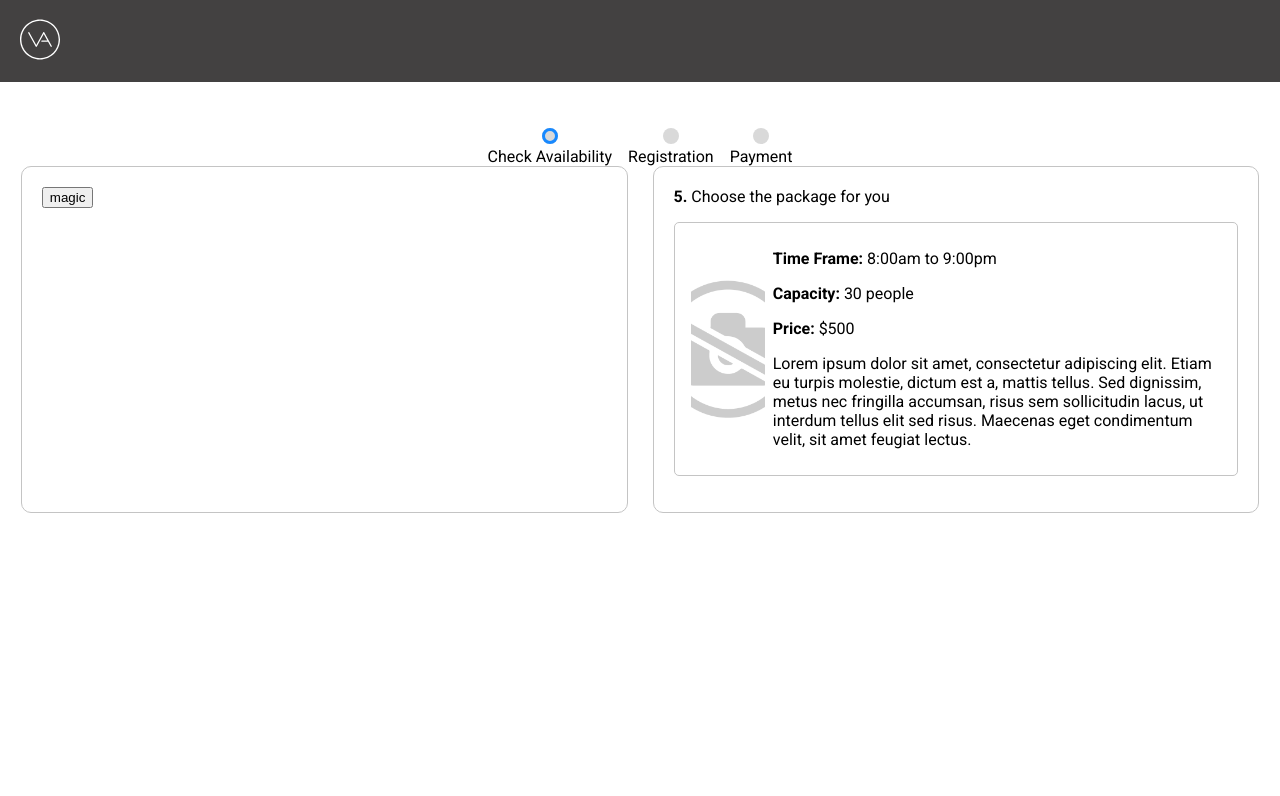
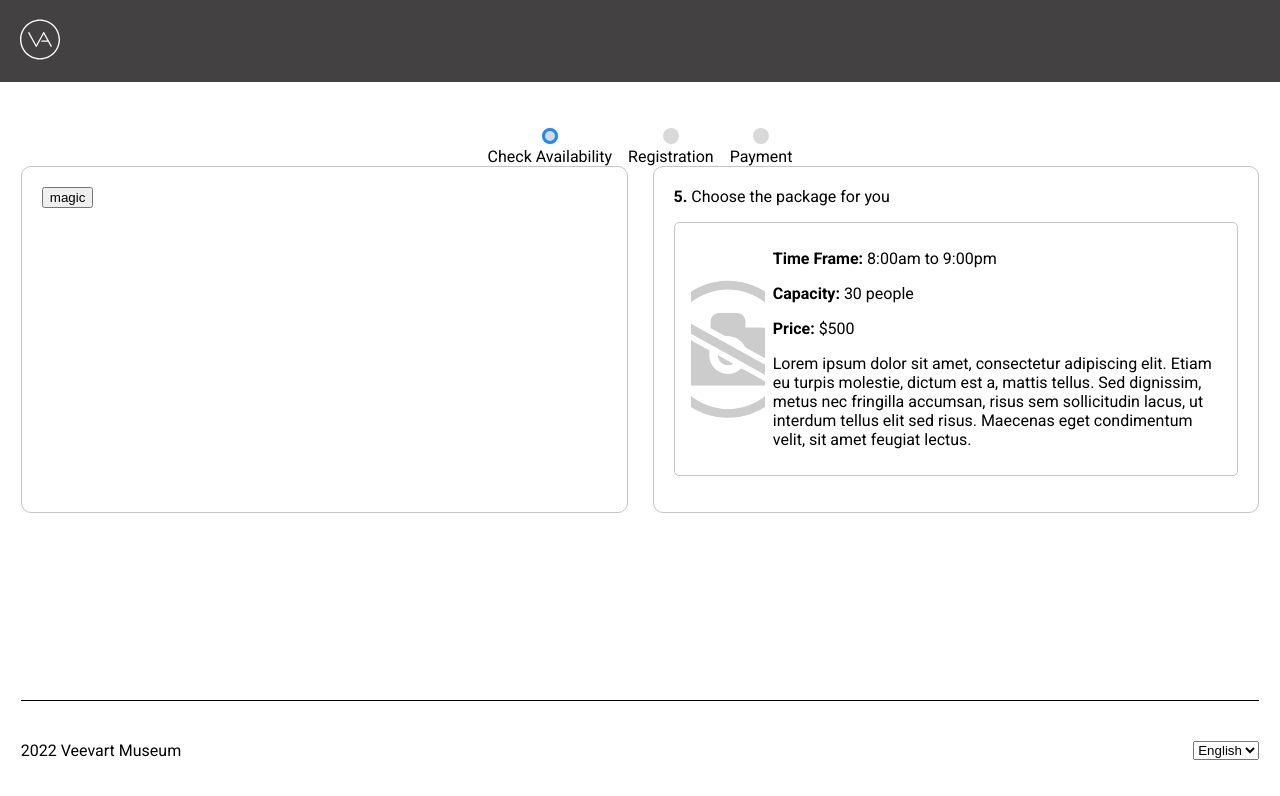
Before and after one commit to nicksiuxs/hackthon, a React (Create React App) app: page / in a window 1280 px wide. Shown: the top 796 px of the page. Built offline with nearby package versions, Linux system fonts and the light colour scheme.

Commit message:
footer completed

```diff
--- a/src/App.css
+++ b/src/App.css
@@ -4,6 +4,7 @@
     --defaul-bg-button: #D9D9D9;
     --selected-bg-button: #1889FF;
     font-family: 'Roboto', sans-serif;
+    min-height: 100vh;
 }
 
 body {
--- a/src/App.js
+++ b/src/App.js
@@ -12,6 +12,7 @@ import Header from "./components/Header/Header";
 
 // styles
 import "./App.css";
+import Footer from "./components/Footer/Footer";
 
 function App() {
   return (
@@ -25,6 +26,7 @@ function App() {
           <Route path="/payment" element={<Payment />} />
         </Routes>
       </main>
+      <Footer />
     </AppProvider>
   );
 }
--- /dev/null
+++ b/src/components/Footer/Footer.css
@@ -0,0 +1,12 @@
+.footer {
+    position: absolute;
+    bottom: 0;
+    left: 0;
+    right: 0;
+    padding: 2.5rem 0;
+    margin: 0 1.3rem;
+    border-top: 1px solid black;
+
+    display: flex;
+    justify-content: space-between;
+}
--- /dev/null
+++ b/src/components/Footer/Footer.js
@@ -0,0 +1,15 @@
+import React from 'react';
+import './Footer.css';
+
+const Footer = () => {
+  return (
+    <div className='footer'>
+        <span>2022 Veevart Museum</span>
+        <select name="language">
+            <option value="1">English</option>
+        </select>
+    </div>
+  )
+}
+
+export default Footer
```
